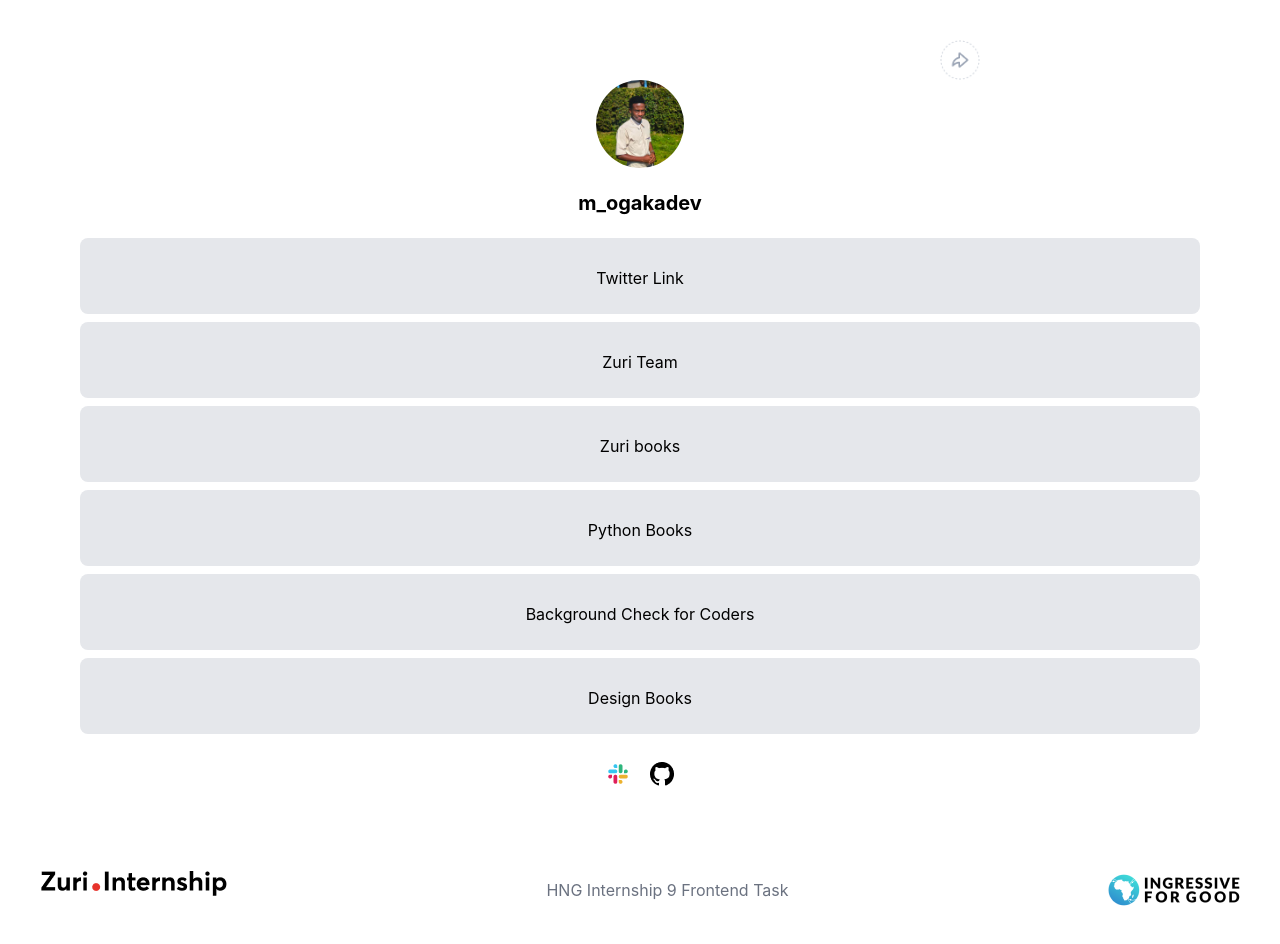
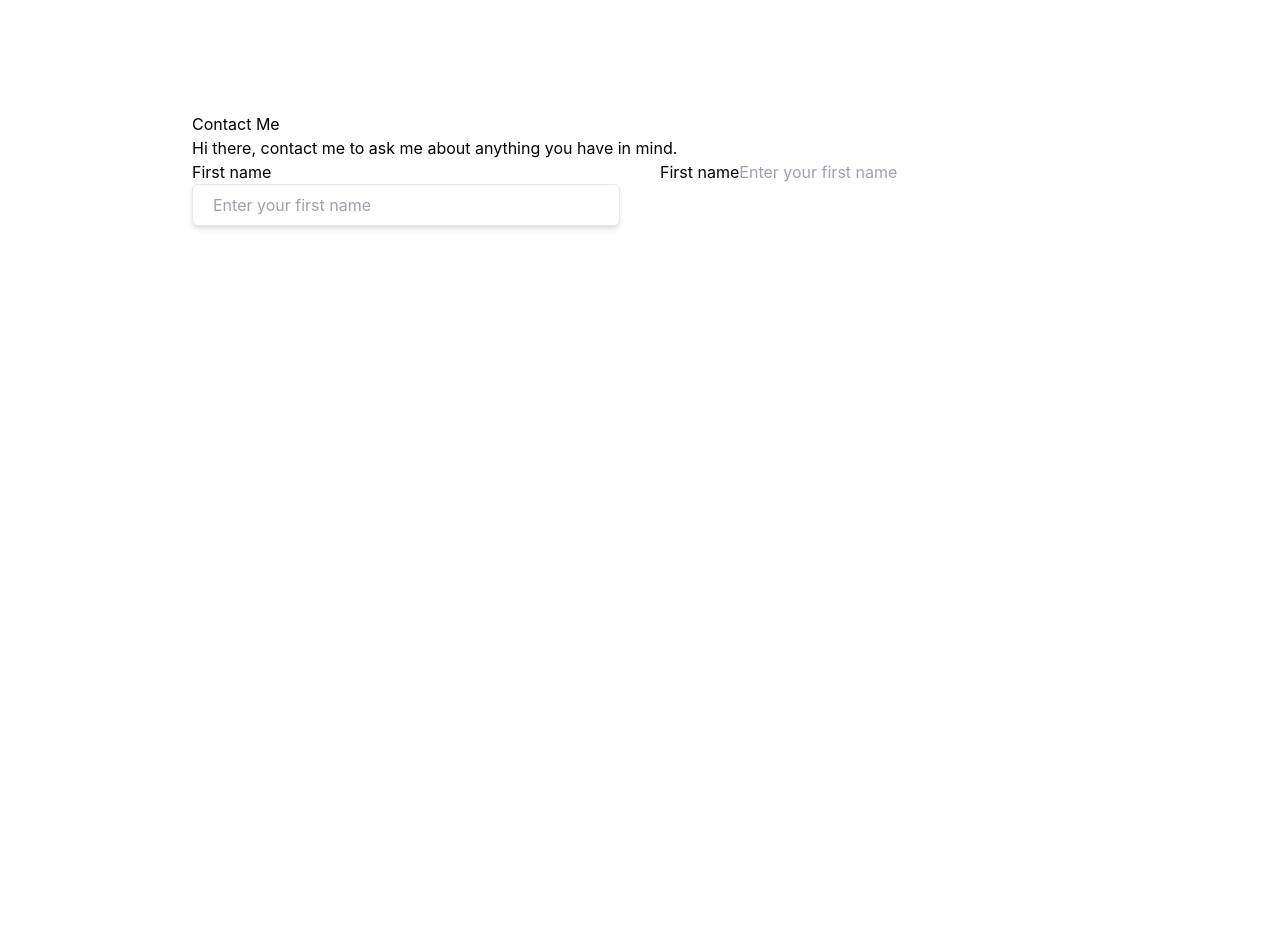
Before and after one commit to Mogakamo/linktree-clone, a React (Vite) app: page /contact in a window 1280 px wide. Shown: the top 944 px of the page. Built offline with nearby package versions, Linux system fonts and the light colour scheme.

Commit message:
[chore]: added the react router dom and added the routes

```diff
--- a/package.json
+++ b/package.json
@@ -9,8 +9,12 @@
     "preview": "vite preview"
   },
   "dependencies": {
+    "localforage": "^1.10.0",
+    "match-sorter": "^6.3.1",
     "react": "^18.2.0",
-    "react-dom": "^18.2.0"
+    "react-dom": "^18.2.0",
+    "react-router-dom": "^6.4.3",
+    "sort-by": "^1.2.0"
   },
   "devDependencies": {
     "@types/react": "^18.0.22",
--- a/src/components/Header.tsx
+++ b/src/components/Header.tsx
@@ -6,7 +6,7 @@ const Header = () => {
   return (
     <div className="flex flex-col items-center">
       <button className="ml-64" title="Share link">
-        <img src={share} alt="Share btn" className="ml-96 h-10" />
+        <img src={share} alt="Share btn" className=" h-10" />
       </button>
 
       <img
--- a/src/components/Links.tsx
+++ b/src/components/Links.tsx
@@ -1,4 +1,5 @@
 import React from "react";
+import { Link } from "react-router-dom";
 
 const Links = () => {
   return (
@@ -63,6 +64,15 @@ const Links = () => {
       >
         Design Books
       </a>
+      <Link
+        className="bg-gray-200  py-[28px] rounded-lg
+            h-[76px] mb-2"
+        to="Contact"
+        id="contact"
+        title="For more information, contact me."
+      >
+        Contact Me
+      </Link>
     </div>
   );
 };
--- a/src/main.tsx
+++ b/src/main.tsx
@@ -2,9 +2,27 @@ import React from 'react'
 import ReactDOM from 'react-dom/client'
 import App from './components/App'
 import './styles/index.css'
+import {
+  createBrowserRouter,
+  RouterProvider,
+  Route,
+} from "react-router-dom";
+import Home from './routes/Home';
+import Contact from './routes/Contact';
+
+const router = createBrowserRouter([
+  {
+    path: "/",
+    element: <Home />,
+  },
+  {
+    path: "/contact",
+    element: <Contact />,
+  }
+])
 
 ReactDOM.createRoot(document.getElementById('root') as HTMLElement).render(
   <React.StrictMode>
-    <App />
+    <RouterProvider router={router} />
   </React.StrictMode>
 )
--- /dev/null
+++ b/src/routes/Contact.tsx
@@ -0,0 +1,27 @@
+import React from "react";
+
+const Contact = () => {
+  return (
+    <div className="mx-48 my-28 h-screen">
+      <h1 className="text-">Contact Me</h1>
+      <p>Hi there, contact me to ask me about anything you have in mind.</p>
+
+      <div className="grid grid-cols-2 gap-10">
+        <div className="flex flex-col">
+          <label htmlFor="f_name">First name</label>
+          <input
+            type="text"
+            placeholder="Enter your first name"
+            className="border px-5 py-2 rounded-md shadow-md"
+          />
+        </div>
+        <div>
+          <label htmlFor="f_name">First name</label>
+          <input type="text" placeholder="Enter your first name" />
+        </div>
+      </div>
+    </div>
+  );
+};
+
+export default Contact;
--- /dev/null
+++ b/src/routes/Home.tsx
@@ -0,0 +1,12 @@
+import React from "react";
+import { App } from "../components";
+
+const Home = () => {
+  return (
+    <div>
+      <App />
+    </div>
+  );
+};
+
+export default Home;
```
Also changed, not shown: 1 other file (tests, documents, lock files or other folders).
